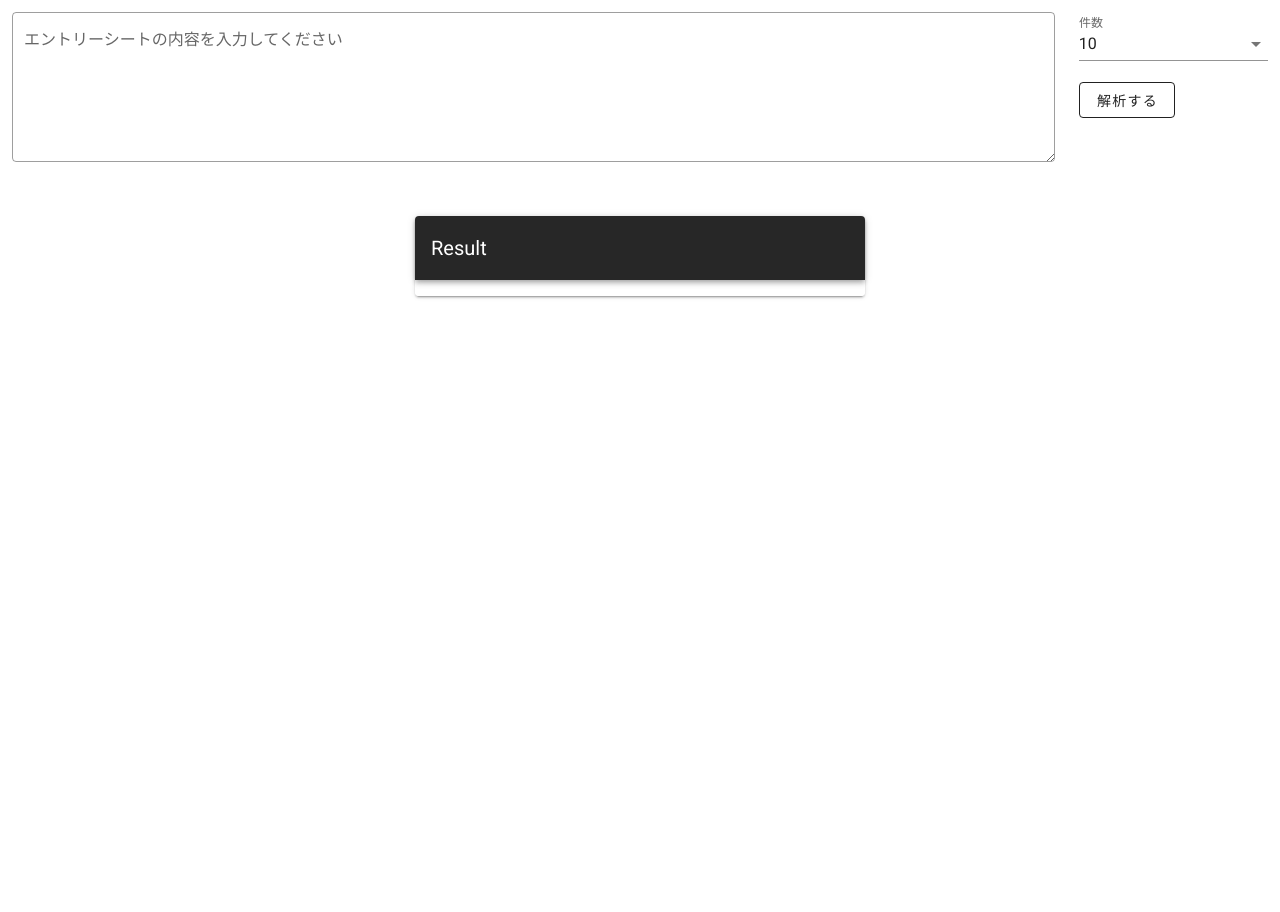
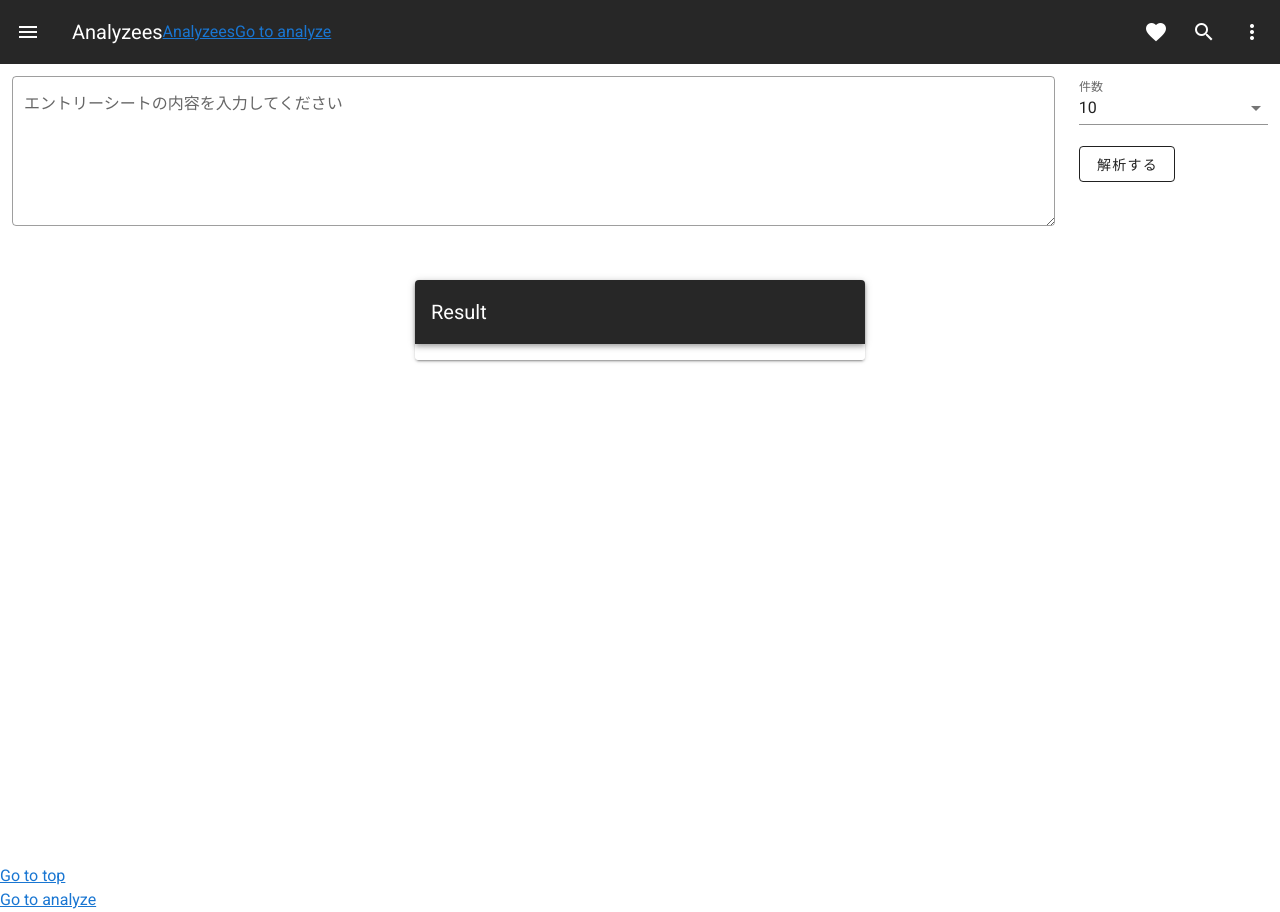
Before and after one commit to mkdk09/analyze-es-front, a Vue app: page /analyze in a window 1280 px wide. Before the commit the page ends 800 px from the top, so only its background shows below. Built offline with nearby package versions, Linux system fonts and the light colour scheme.

Commit message:
Vue Routerを実装

```diff
--- a/package.json
+++ b/package.json
@@ -10,7 +10,7 @@
   "dependencies": {
     "core-js": "^3.6.5",
     "vue": "^2.6.11",
-    "vue-router": "^3.2.0",
+    "vue-router": "^3.5.1",
     "vuetify": "^2.2.11",
     "vuex": "^3.4.0"
   },
--- a/src/App.vue
+++ b/src/App.vue
@@ -1,96 +1,18 @@
 <template>
   <v-app>
-    <v-container fluid>
-      <v-row align="start" justify="center">
-        <v-col cols="10">
-          <v-textarea
-          outlined
-          name="input-7-4"
-          label="エントリーシートの内容を入力してください"
-          v-model="InputText"
-        ></v-textarea>
-        </v-col>
-        <v-col cols="2">
-          <v-select
-            v-model="topn"
-            :items="maxResult"
-            label="件数"
-            number
-          ></v-select>
-          <v-btn outlined @click="SendData"> 解析する </v-btn>
-        </v-col>
-      </v-row>
-
-      <v-row align="start" justify="center">
-        <v-col cols="6">
-        <v-card
-          max-width="450"
-          class="mx-auto"
-        >
-          <v-toolbar
-            dark
-          >
-            <v-toolbar-title>Result</v-toolbar-title>
-          </v-toolbar>
-
-          <v-list three-line>
-            <template v-for="(item, index) in items">
-              <v-list-item
-                :key="item"
-              >
-                <v-list-item-content>
-                  <v-list-item-title >{{ index }}: {{ item }}</v-list-item-title>
-                </v-list-item-content>
-              </v-list-item>
-              <v-divider
-                :key="index"
-              ></v-divider>
-            </template>
-          </v-list>
-        </v-card>
-        </v-col>
-      </v-row>
-    </v-container>
+    <Header/>
+    <router-view/>
+    <router-link to="/">Go to top</router-link>
+    <router-link to="/analyze">Go to analyze</router-link>
   </v-app>
 </template>
 
 <script>
-import axios from 'axios'
-const maxResult = [...Array(51).keys()]
-maxResult.splice(0, 1)
+import Header from './components/Header'
 
 export default {
-  name: 'App',
-
-  data () {
-    return {
-      // 入力データ
-      InputText: '',
-      topn: 10,
-      maxResult: maxResult,
-      items: []
-    }
-  },
-
-  methods: {
-    SendData: function () {
-      var data = {
-        text: this.InputText,
-        topn: this.topn
-      }
-
-      axios
-        // .post('http://127.0.0.1:5000/', data)
-        // .post('https://analyze-es.herokuapp.com/', data)
-        .post(process.env.VUE_APP_API_URL, data)
-        .then(response => {
-          this.items = response.data
-        })
-        .catch(err => {
-          alert('APIサーバと接続できません')
-          err = null
-        })
-    }
+  components: {
+    Header
   }
 }
 </script>
--- /dev/null
+++ b/src/components/Header.vue
@@ -0,0 +1,39 @@
+<template>
+  <div>
+    <v-app-bar
+      color="gray accent-4"
+      dark
+    >
+      <v-app-bar-nav-icon></v-app-bar-nav-icon>
+      <v-toolbar-title>Analyzees</v-toolbar-title>
+      <router-link to="/">Analyzees</router-link>
+      <router-link to="/analyze">Go to analyze</router-link>
+      <div class="flex-grow-1"></div>
+      <v-btn icon>
+        <v-icon>mdi-heart</v-icon>
+      </v-btn>
+      <v-btn icon>
+        <v-icon>mdi-magnify</v-icon>
+      </v-btn>
+      <v-menu
+        left
+        bottom
+      >
+        <template v-slot:activator="{ on }">
+          <v-btn icon v-on="on">
+            <v-icon>mdi-dots-vertical</v-icon>
+          </v-btn>
+        </template>
+        <v-list>
+          <v-list-item
+            v-for="n in 5"
+            :key="n"
+            @click="() => {}"
+          >
+            <v-list-item-title>りんく {{ n }}</v-list-item-title>
+          </v-list-item>
+        </v-list>
+      </v-menu>
+    </v-app-bar>
+  </div>
+</template>
--- a/src/router/index.js
+++ b/src/router/index.js
@@ -1,14 +1,21 @@
 import Vue from 'vue'
 import VueRouter from 'vue-router'
-import Home from '../views/Home.vue'
+// import Home from '../views/Home.vue'
+import Top from '../views/Top.vue'
+import Analyze from '../views/Analyze.vue'
 
 Vue.use(VueRouter)
 
 const routes = [
   {
     path: '/',
-    name: 'Home',
-    component: Home
+    name: 'Top',
+    component: Top
+  },
+  {
+    path: '/analyze',
+    name: 'Analyze',
+    component: Analyze
   },
   {
     path: '/about',
--- /dev/null
+++ b/src/views/Analyze.vue
@@ -0,0 +1,96 @@
+<template>
+  <v-app>
+    <v-container fluid>
+      <v-row align="start" justify="center">
+        <v-col cols="10">
+          <v-textarea
+          outlined
+          name="input-7-4"
+          label="エントリーシートの内容を入力してください"
+          v-model="InputText"
+        ></v-textarea>
+        </v-col>
+        <v-col cols="2">
+          <v-select
+            v-model="topn"
+            :items="maxResult"
+            label="件数"
+            number
+          ></v-select>
+          <v-btn outlined @click="SendData"> 解析する </v-btn>
+        </v-col>
+      </v-row>
+
+      <v-row align="start" justify="center">
+        <v-col cols="6">
+          <v-card
+            max-width="450"
+            class="mx-auto"
+          >
+            <v-toolbar
+              dark
+            >
+              <v-toolbar-title>Result</v-toolbar-title>
+            </v-toolbar>
+
+            <v-list three-line>
+              <template v-for="(item, index) in items">
+                <v-list-item
+                  :key="item"
+                >
+                  <v-list-item-content>
+                    <v-list-item-title >{{ index }}: {{ item }}</v-list-item-title>
+                  </v-list-item-content>
+                </v-list-item>
+                <v-divider
+                  :key="index"
+                ></v-divider>
+              </template>
+            </v-list>
+          </v-card>
+        </v-col>
+      </v-row>
+    </v-container>
+  </v-app>
+</template>
+
+<script>
+import axios from 'axios'
+const maxResult = [...Array(51).keys()]
+maxResult.splice(0, 1)
+
+export default {
+  name: 'App',
+
+  data () {
+    return {
+      // 入力データ
+      InputText: '',
+      topn: 10,
+      maxResult: maxResult,
+      items: []
+    }
+  },
+
+  methods: {
+    SendData: function () {
+      var data = {
+        text: this.InputText,
+        topn: this.topn
+      }
+
+      axios
+        // .post('http://127.0.0.1:5000/', data)
+        // .post('https://analyze-es.herokuapp.com/', data)
+        .post(process.env.VUE_APP_API_URL, data)
+        .then(response => {
+          this.items = response.data
+        })
+        .catch(err => {
+          alert('APIサーバと接続できません')
+          err = null
+        })
+    }
+  }
+}
+</script>
--- /dev/null
+++ b/src/views/Top.vue
@@ -0,0 +1,5 @@
+<template>
+  <div class="top">
+    <h1>This is an top page</h1>
+  </div>
+</template>
```
Also changed, not shown: 1 other file (tests, documents, lock files or other folders).
